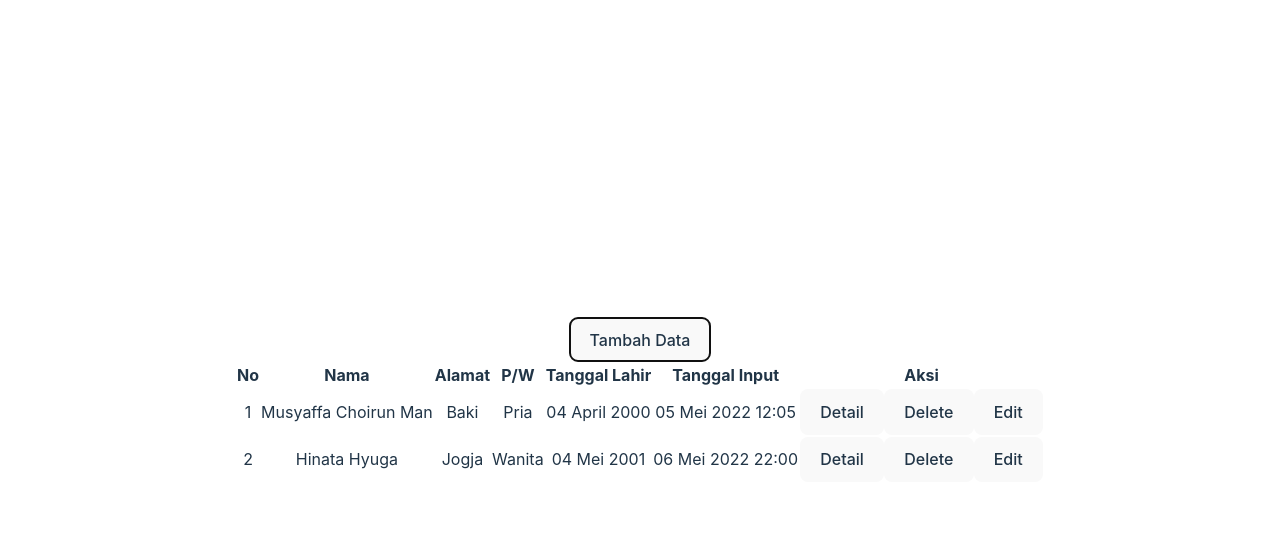
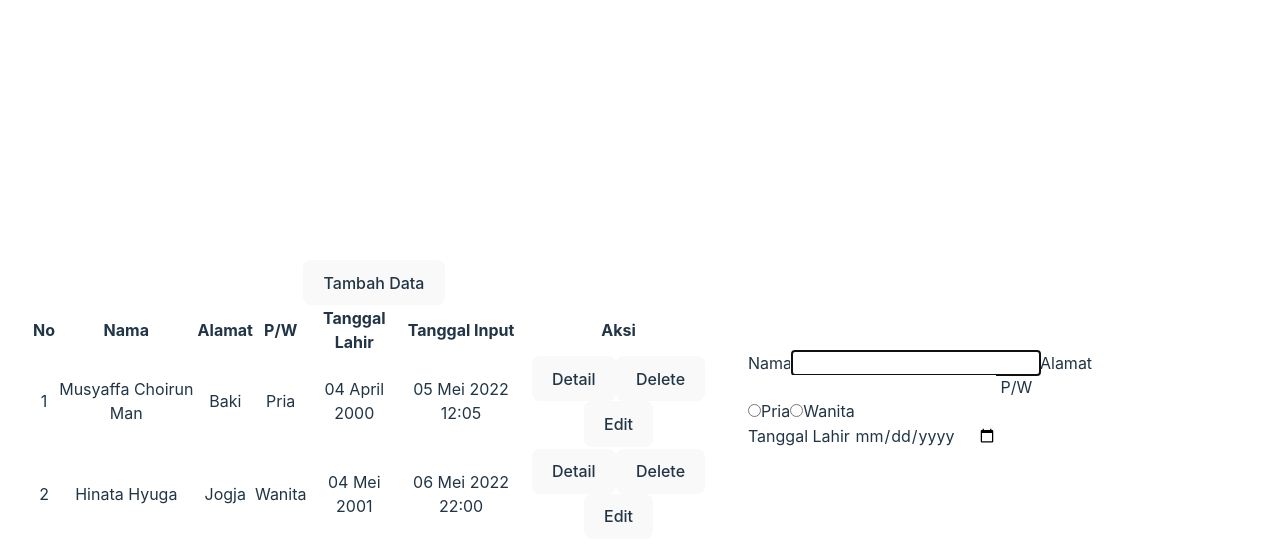
Before and after one commit to musyaffacm/user-list-app, a React (Vite) app: page / in a window 1280 px wide. Both pictures are taken after a click on the button "Tambah Data". Shown: the top 560 px of the page. Built offline with nearby package versions, Linux system fonts and the light colour scheme.

Commit message:
create form component

```diff
--- a/src/App.jsx
+++ b/src/App.jsx
@@ -1,15 +1,21 @@
+import { useState } from "react";
 import "./App.css";
 import Button from "./components/Button";
 import Table from "./components/Table";
+import Form from "./components/Form";
 
 function App() {
+  const [openForm, setOpenForm] = useState();
   return (
-    <div className="flex flex-col gap-y-5">
-      <Button variant="primary" className="rounded-md" size="xs">
-        Tambah Data
-      </Button>
-      <Table headers={HEADER} contents={mappingData(SAMPLE_DATA)} border />
-    </div>
+    <>
+      <div className="flex flex-col gap-y-5">
+        <Button variant="primary" className="rounded-md" size="xs" onClick={() => setOpenForm(true)}>
+          Tambah Data
+        </Button>
+        <Table headers={HEADER} contents={mappingData(SAMPLE_DATA)} border />
+      </div>
+      <Form open={openForm} handleOpen={(value) => setOpenForm(value)} />
+    </>
   );
 }
 
--- /dev/null
+++ b/src/components/Form.jsx
@@ -0,0 +1,96 @@
+import { useState } from "react";
+import Modal from "./Modal";
+
+const Form = (props) => {
+  const { open = false, handleOpen = () => {} } = props;
+  const [formData, setFormData] = useState({
+    name: "",
+    address: "",
+    gender: "",
+    birthdate: null,
+  });
+
+  return (
+    <Modal open={open} onClose={() => handleOpen(false)}>
+      <div className="bg-blue-600 rounded-lg p-16 space-y-3 text-white grid grid-cols-5 gap-x-5">
+        <label htmlFor="name" className="text-white">
+          Nama
+        </label>
+        <InputText
+          name="name"
+          className="col-span-4"
+          value={formData.name}
+          onChange={(value) =>
+            setFormData((prev) => ({ ...prev, name: value }))
+          }
+        />
+
+        <label htmlFor="address" className="text-white">
+          Alamat
+        </label>
+        <InputText
+          name="address"
+          className="col-span-4"
+          value={formData.address}
+          onChange={(value) =>
+            setFormData((prev) => ({ ...prev, address: value }))
+          }
+        />
+
+        <span> P/W </span>
+        <div className="grid grid-cols-5 gap-y-2 col-span-4">
+          <input
+            type="radio"
+            name="gender"
+            id="pria"
+            value="pria"
+            onChange={(e) =>
+              setFormData((prev) => ({ ...prev, gender: e.target.value }))
+            }
+          />
+          <label htmlFor="pria" className="col-span-4">
+            Pria
+          </label>
+          <input
+            type="radio"
+            name="gender"
+            id="wanita"
+            value="wanita"
+            onChange={(e) =>
+              setFormData((prev) => ({ ...prev, gender: e.target.value }))
+            }
+          />
+          <label htmlFor="wanita" className="col-span-4">
+            Wanita
+          </label>
+        </div>
+
+        <label htmlFor="birthdate"> Tanggal Lahir </label>
+        <input
+          type="date"
+          name=""
+          id=""
+          className="text-black col-span-4 h-7 px-2"
+          onChange={(e) =>
+            setFormData((prev) => ({ ...prev, birthdate: e.target.value }))
+          }
+        />
+      </div>
+    </Modal>
+  );
+};
+
+const InputText = (props) => {
+  const { name, className, onChange = () => {}, value } = props;
+  return (
+    <input
+      type="text"
+      id={name}
+      name={name}
+      value={value}
+      className={`outline-none bg-blue-200 focus:border-b-2 focus:bg-white border-black h-7 px-2 text-black ${className}`}
+      onChange={(e) => onChange(e.target.value)}
+    />
+  );
+};
+export default Form;
```
